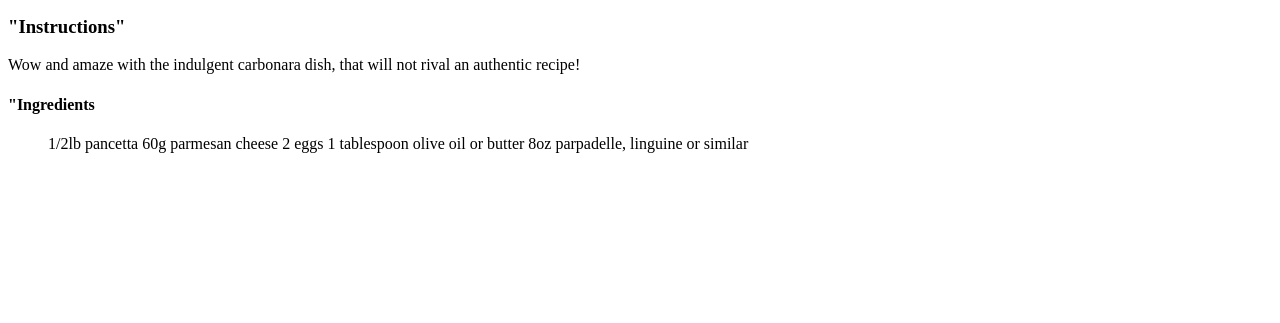
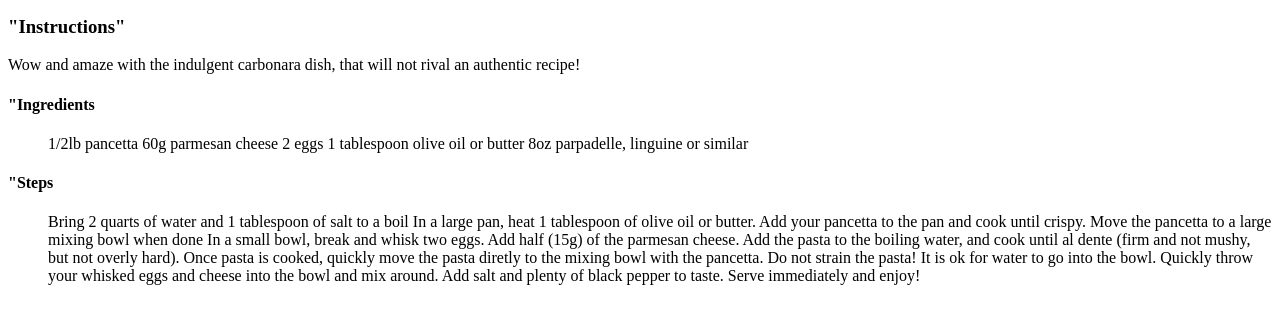
Before and after one commit to brjofa/odin-recipes, a plain HTML site: page recipes/carbonara.html in a window 1280 px wide. Shown: the part 127-450 px from the top of the page. Drawn offline with Linux system fonts and the light colour scheme.

Commit message:
Added unordered and ordered lists with ingredients and steps to carbonara webpage

```diff
--- a/recipes/carbonara.html
+++ b/recipes/carbonara.html
@@ -18,7 +18,16 @@
         <ls> 2 eggs </ls>
         <ls> 1 tablespoon olive oil or butter</ls>
         <ls> 8oz parpadelle, linguine or similar</ls>
+    </ul>
 
-    </ul>
+    <h4>"Steps</h4>
+    <ol>
+        <ls>Bring 2 quarts of water and 1 tablespoon of salt to a boil</ls>
+        <ls> In a large pan, heat 1 tablespoon of olive oil or butter. Add your pancetta to the pan and cook until crispy. Move the pancetta to a large mixing bowl when done</ls>
+        <ls> In a small bowl, break and whisk two eggs. Add half (15g) of the parmesan cheese.</ls>
+        <ls> Add the pasta to the boiling water, and cook until al dente (firm and not mushy, but not overly hard).</ls>
+        <ls> Once pasta is cooked, quickly move the pasta diretly to the mixing bowl with the pancetta. Do not strain the pasta! It is ok for water to go into the bowl. Quickly throw your whisked eggs and cheese into the bowl and mix around. Add salt and plenty of black pepper to taste.</ls>
+        <ls> Serve immediately and enjoy!</ls>
+    </ol>
     </body>
 </html>
```
